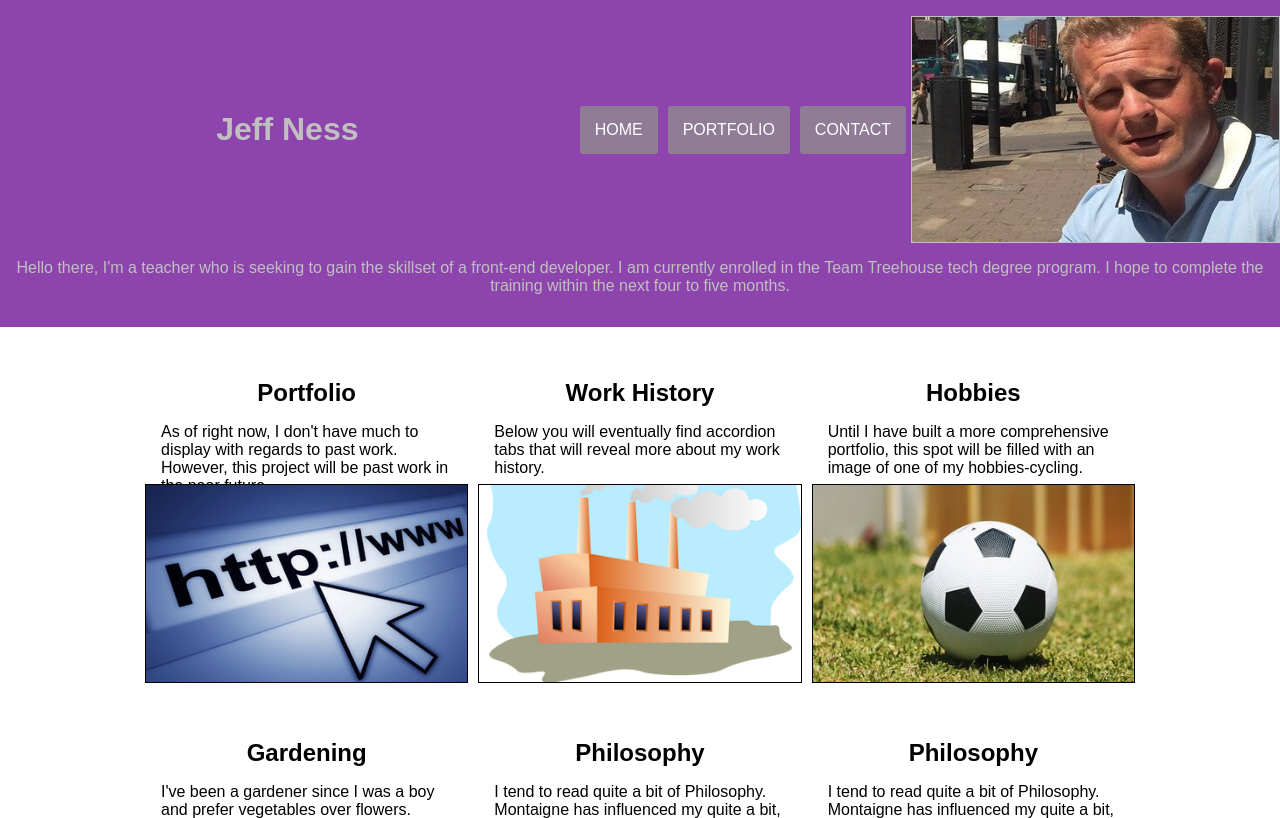
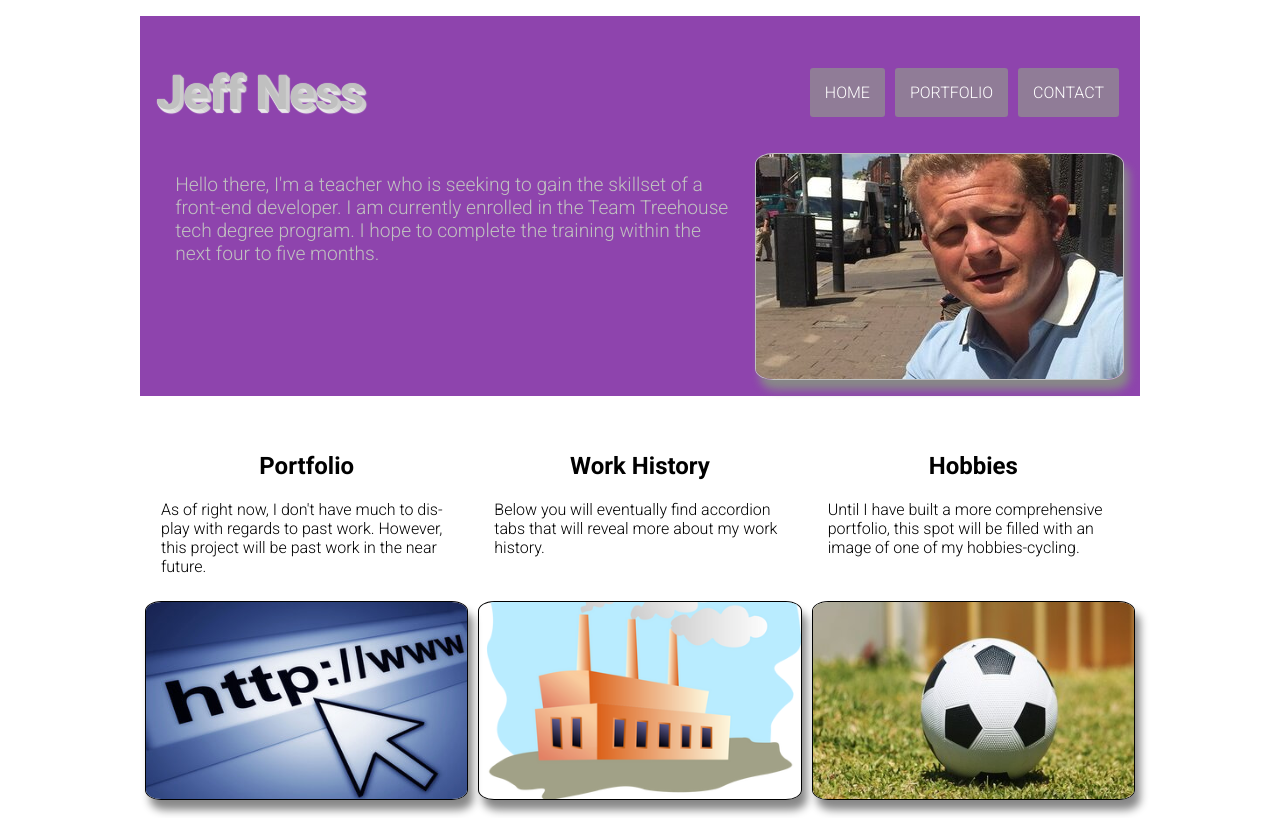
Before and after one commit to lewkrische/unit-two-project-revised, a plain HTML site: page projecttwo/index.html in a window 1280 px wide. Shown: the top 818 px of the page. Drawn offline with Linux system fonts and the light colour scheme.

Commit message:
first final draft changes

```diff
--- a/projecttwo/css/styles.css
+++ b/projecttwo/css/styles.css
@@ -6,12 +6,16 @@
   box-sizing: border-box;
 }
 
+body {
+  font-family: 'Roboto', sans-serif;
+  font-weight: 300;
+  color: black;
+}
  .main-header {
 
 }
 
-h1, h2 {
-  margin: 0 auto; /* I did this because I thought I needed to create a margin that would allow centering to make a difference */
+h2 {
   text-align: center;
 }
 
@@ -24,7 +28,7 @@ section {
   margin-bottom: 10%;
   margin-top: 5%;
   padding: 1em 0;
-
+  hyphens: auto;
 }
 
 
@@ -33,7 +37,8 @@ section {
   text-align: center;
   background-color: #8E44AD;
   color:silver;
-  padding: 1rem 0;
+  padding: 1rem;
+
 
 }
 
@@ -43,6 +48,8 @@ img {
   border-style: solid;
   border-width: 1px;
   max-width: 400px;
+  box-shadow: 5px 10px 8px #888888;
+  border-radius: 5%;
 }
 
 
@@ -63,7 +70,9 @@ img {
 	margin: 5px;
 	background: rgba(145, 144, 144, 0.74);
 	border-radius: 3px;
+  justify-content: center;
 }
+
 
 li {
   color: white;
@@ -75,14 +84,22 @@ li {
 }
 /* ---- Layout Containers ---- */
 
-.wrapper {
 
-}
 .container {
   width: 90%;
    margin: 0 auto;
   max-width: 1000px;
   padding: 1em 0;
+}
+
+.glow {
+  font-size: 3rem;
+  color: silver;
+  text-shadow:
+    1px 0px 1px #ccc, 0px 1px 1px #eee,
+    2px 1px 1px #ccc, 1px 2px 1px #eee,
+    3px 2px 1px #ccc, 2px 3px 1px #eee,
+    4px 3px 1px #ccc, 3px 4px 1px #eee;
 }
 
 /* =================================
@@ -102,7 +119,7 @@ li {
 @media (min-width:768px) and (orientation: landscape) {
 
   .wrapper {
-    min-height: calc(100vh-32px);
+
     }
 
   .main-header{
@@ -111,9 +128,6 @@ li {
   align-items: center;
 }
 
-h1 {
-  float:left;
-}
 
 .menu {
   display: flex;
@@ -133,14 +147,12 @@ display: flex;
 flex-wrap:wrap;
 justify-content: space-between;
 align-self: stretch;
+min-height: calc(100vh-32px);
 }
-/* nav ul li {
-  display: inline-block;
-  width:30%;
-} */
+
 
 section {
-  min-height: 40vh;
+  min-height: 48vh;
   max-width: 400px;
   margin: 20px 5px;
   position: relative;
@@ -164,12 +176,27 @@ section img {
 
   .main-header {
     flex-direction: row;
-    justify: space-between;
+    justify-content: space-between;
+    text-align: left;
   }
-.profile img {
-  flex:50%;
-}
+
   section {
     flex:30%;
   }
+  .item4 {
+   order:1;
+  }
+
+  .item5 {
+    text-align: left;
+    font-size: 1.2rem;
+  }
+
+  h1 {
+    /*
+     */
+  }
+  .glow {
+
+  }
 }
--- a/projecttwo/index.html
+++ b/projecttwo/index.html
@@ -1,32 +1,34 @@
 <!DOCTYPE html>
-<html>
+<html lang="en">
 <head>
   <meta name="viewport" content="width=device-width, initial-scale=1.0">
+  <title> Jeff Ness Work</title>
+  <link rel="preconnect" href="https://fonts.gstatic.com">
+  <link rel="preconnect" href="https://fonts.gstatic.com">
+  <link href="https://fonts.googleapis.com/css2?family=Roboto:ital,wght@0,300;0,700;1,300&display=swap" rel="stylesheet">
   <link rel="stylesheet" href="css/normalize.css">
   <link rel="stylesheet" href="css/styles.css">
-
-
 
 </head>
 
 <body>
-<div class="wrapper">
+<div class="container">
 <header class="main-header">
-  <h1>Jeff Ness</h1>
+  <h1 class="glow">Jeff Ness</h1>
 
   <ul class="menu">
       <li class="item1 item"><a href="">HOME</a> </li>
       <li class="item2 item"><a href="">PORTFOLIO</a> </li>
       <li class="item3 item"><a href="">CONTACT</a> </li>
   </ul>
-<div class="profile">
-    <img src="images/jeffprojecttwo.jpg" alt="Jeff profile pic"></div>
-    <p>Hello there, I'm a teacher who is seeking to gain the skillset of a front-end developer. I am currently
+  <div class="profile">
+    <img class="item4" src="images/jeffprojecttwo.jpg" alt="Jeff profile pic"></img>
+    <p class="item5">Hello there, I'm a teacher who is seeking to gain the skillset of a front-end developer. I am currently
       enrolled in the Team Treehouse tech degree program. I hope to complete the training within the next four to five months.
     </p>
   </div>
 </header>
-<div class="container">
+<!-- <div class="container"> -->
 <section>
  <h2>Portfolio</h2>
  <p>As of right now, I don't have much to display with regards to past work. However, this project
@@ -53,7 +55,7 @@
   <h2>Gardening</h2>
   <p>I've been a gardener since I was a boy and prefer vegetables over flowers. However, I'm also interested in
     trees. However, me taking coursework from Treehouse is purely coincidental.</p>
-  </p>
+
   <img src="images/gardening.jpg" alt="garden tool in a garden">
 </section>
 <section>
@@ -73,7 +75,6 @@
 
 </section>
 
-
 </div>
 </div>
 <footer>
```
